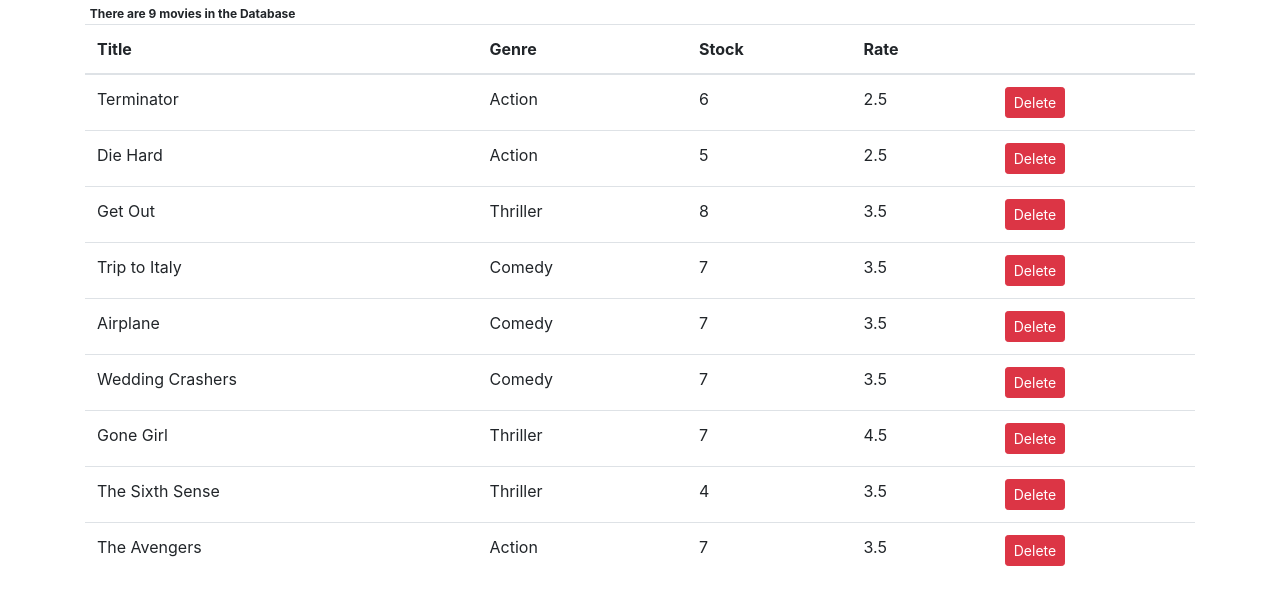
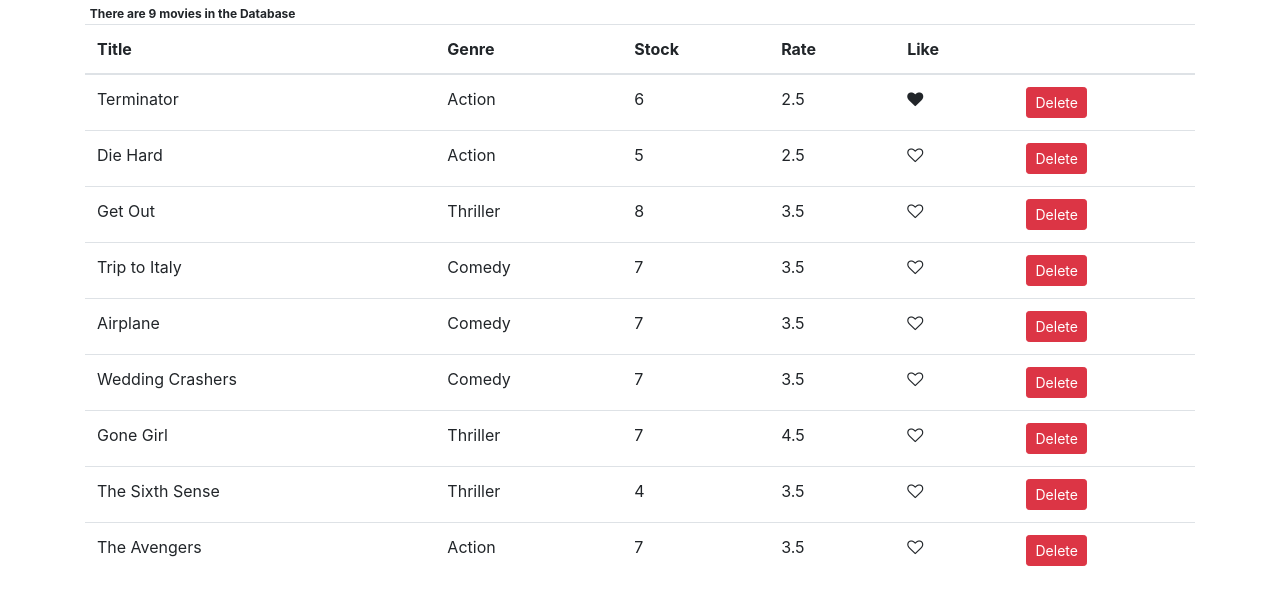
Before and after one commit to vrahangdale/Vidly-ReactApp, a React (Create React App) app: page / in a window 1280 px wide. Shown: the top 604 px of the page. Built offline with nearby package versions, Linux system fonts and the light colour scheme.

Commit message:
aaded the like component and used it in movies component

```diff
--- a/src/componets/Movies.jsx
+++ b/src/componets/Movies.jsx
@@ -1,5 +1,6 @@
 import React, { Component } from "react";
 import { getMovies } from "../services/fakeMovieService";
+import Like from "./common/Like";
 
 class Movies extends Component {
   state = { movies: getMovies() };
@@ -14,6 +15,7 @@
               <th>Genre</th>
               <th>Stock</th>
               <th>Rate</th>
+              <th>Like</th>
               <th />
             </tr>
           </thead>
@@ -24,6 +26,12 @@
                 <td>{movie.genre.name}</td>
                 <td>{movie.numberInStock}</td>
                 <td>{movie.dailyRentalRate}</td>
+                <td>
+                  <Like
+                    liked={movie.liked}
+                    onClick={() => this.handleLike(movie)}
+                  />
+                </td>
                 <td>
                   <button
                     onClick={() => this.handleDelete(movie)}
@@ -51,6 +59,13 @@
     const movies = this.state.movies.filter(m => m._id !== movie._id);
     this.setState({ movies });
   };
+  handleLike = movie => {
+    const movies = [...this.state.movies];
+    const index = movies.indexOf(movie);
+    movies[index] = { ...movies[index] };
+    movies[index].liked = !movies[index].liked;
+    this.setState({ movies });
+  };
 }
 
 export default Movies;
--- /dev/null
+++ b/src/componets/common/Like.jsx
@@ -0,0 +1,15 @@
+import React from "react";
+
+const Like = props => {
+  let classes = "fa fa-heart";
+  if (!props.liked) classes += "-o";
+  return (
+    <i
+      onClick={props.onClick}
+      style={{ cursor: "pointer" }}
+      className={classes}
+    />
+  );
+};
+
+export default Like;
--- a/src/services/fakeMovieService.js
+++ b/src/services/fakeMovieService.js
@@ -7,7 +7,8 @@
     genre: { _id: "5b21ca3eeb7f6fbccd471818", name: "Action" },
     numberInStock: 6,
     dailyRentalRate: 2.5,
-    publishDate: "2018-01-03T19:04:28.809Z"
+    publishDate: "2018-01-03T19:04:28.809Z",
+    liked: true
   },
   {
     _id: "5b21ca3eeb7f6fbccd471816",
```
